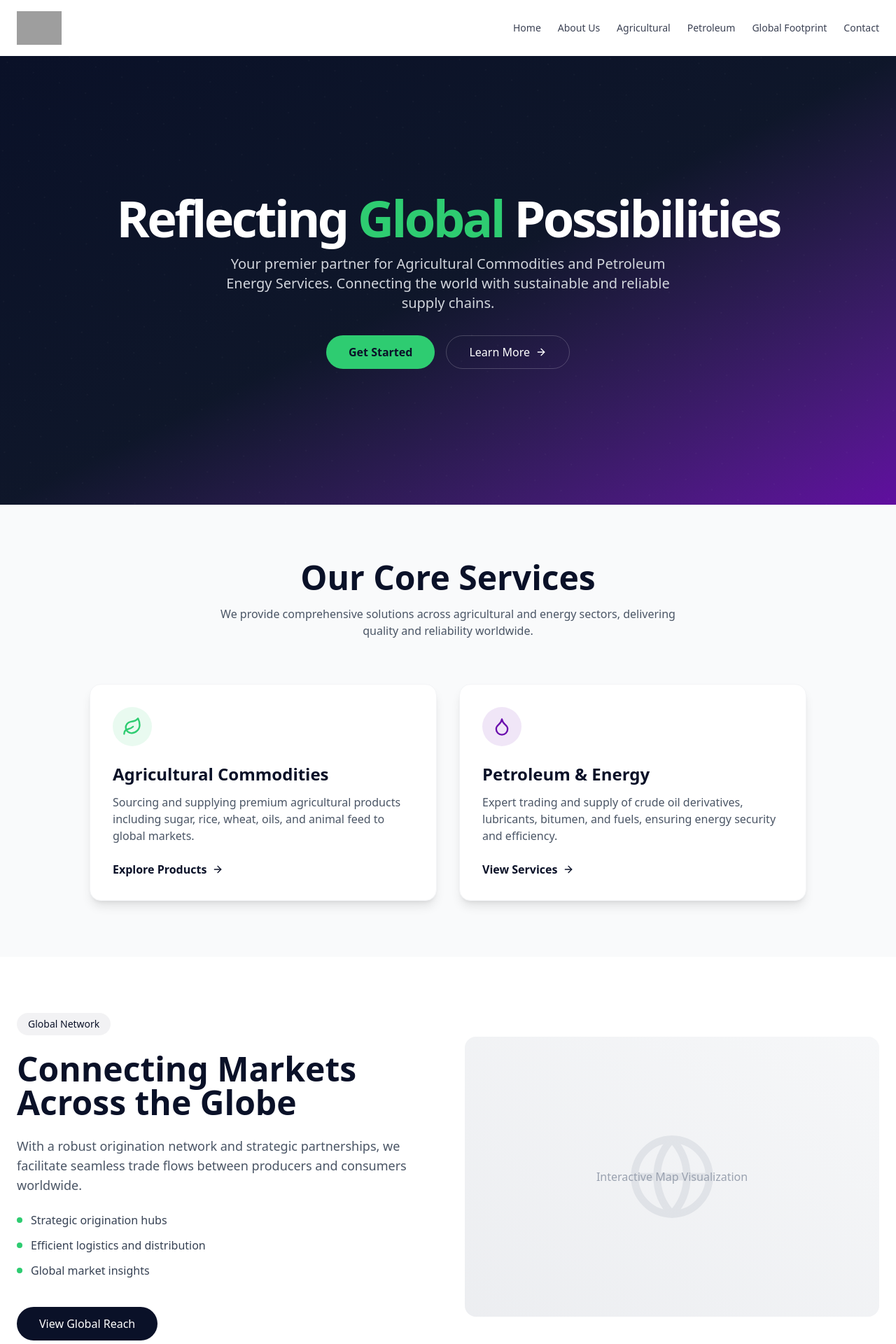
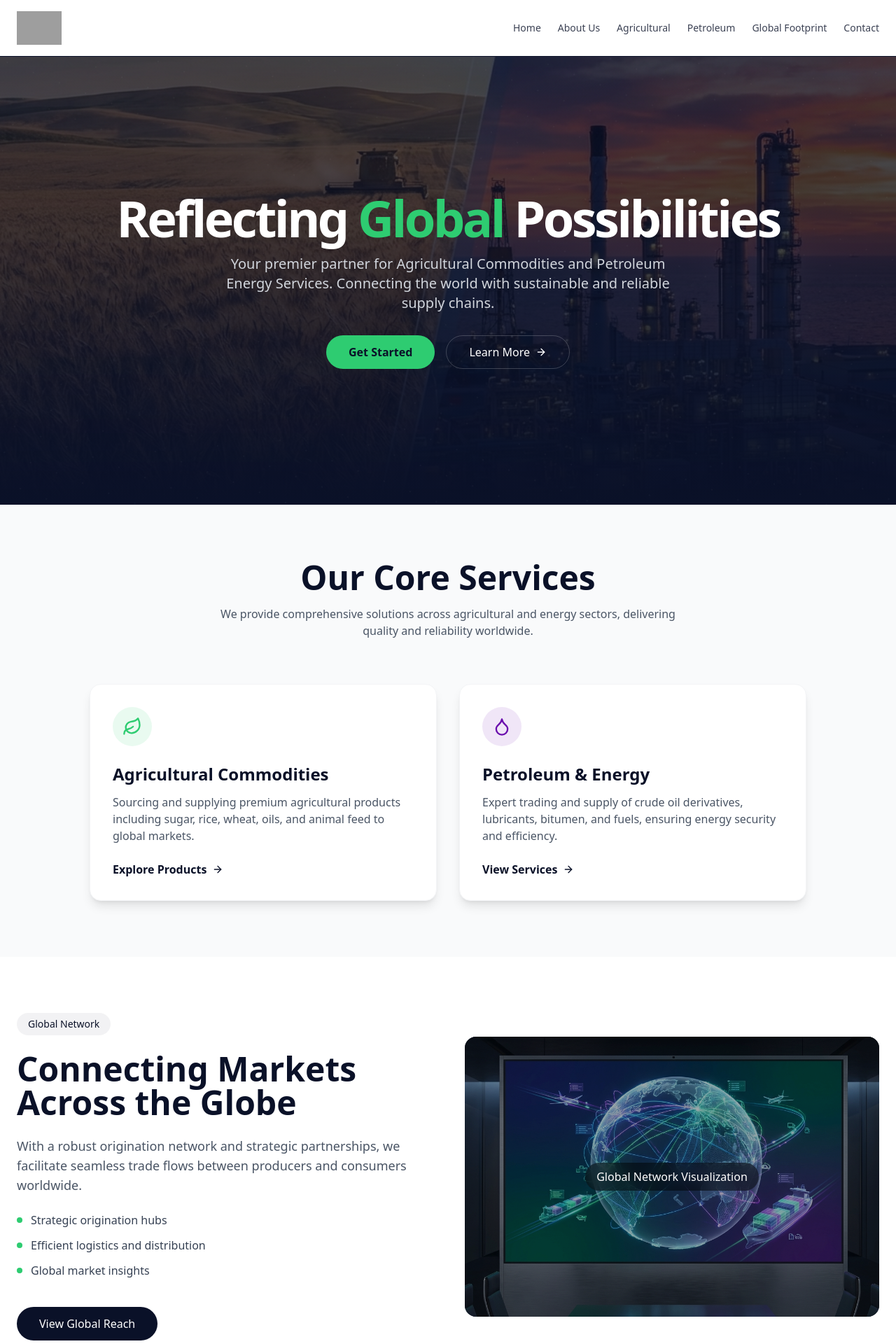
Before and after one commit to Fazilfazi991/prismcommodities, a Next.js app: page / in a window 1280 px wide. Shown: the top 1920 px of the page at 70% size. Built offline with nearby package versions, Linux system fonts and the light colour scheme; grey boxes are pictures that could not be loaded.

Commit message:
Enhancement: Add relevant images and Google Maps integration

```diff
--- a/src/app/about/page.tsx
+++ b/src/app/about/page.tsx
@@ -1,4 +1,5 @@
 import { Target, Eye, Heart, BarChart3, Globe2 } from "lucide-react";
+import Image from "next/image";
 
 export default function AboutPage() {
     return (
@@ -73,16 +74,24 @@ export default function AboutPage() {
                             </div>
                         </div>
 
-                        {/* Visual Placeholder */}
-                        <div className="bg-white p-2 rounded-2xl shadow-xl h-[400px] flex items-center justify-center bg-gradient-to-br from-gray-100 to-gray-200">
-                            <span className="text-gray-400 font-medium">[Image: Global Logistics Network]</span>
+                        {/* Integrated Network Visual */}
+                        <div className="relative bg-white rounded-2xl shadow-xl h-[400px] overflow-hidden">
+                            <Image
+                                src="/images/logistics-map.png"
+                                alt="Global Logistics Network"
+                                fill
+                                className="object-cover hover:scale-105 transition-transform duration-700"
+                            />
+                            <div className="absolute inset-0 bg-gradient-to-t from-black/60 to-transparent flex items-end p-8">
+                                <p className="text-white font-medium">Connecting continents with efficiency</p>
+                            </div>
+                        </div>           </div>
                 </div>
         </div>
-                </div>
-            </section>
+            </section >
 
-            {/* Expertise */}
-            <section className="py-20">
+        {/* Expertise */ }
+        < section className = "py-20" >
             <div className="container mx-auto px-4 md:px-6 text-center">
                 <h2 className="text-3xl font-bold text-primary mb-12">Unrivaled Expertise</h2>
                 <div className="max-w-4xl mx-auto">
@@ -94,7 +103,7 @@ export default function AboutPage() {
                     </p>
                 </div>
             </div>
-            </section>
-        </div>
+            </section >
+        </div >
     );
 }
--- a/src/app/contact/page.tsx
+++ b/src/app/contact/page.tsx
@@ -106,15 +106,18 @@ export default function ContactPage() {
                 </div>
             </section>
 
-            {/* Map Integration Placeholder */}
-            <section className="h-[400px] w-full bg-gray-200 relative">
-                <div className="absolute inset-0 flex items-center justify-center bg-gray-100">
-                    <div className="text-center">
-                        <MapPin className="h-12 w-12 text-gray-400 mx-auto mb-2" />
-                        <p className="text-gray-500 font-medium">Google Maps Integration</p>
-                        <p className="text-gray-400 text-sm">Sheikh Zayed Road, Dubai</p>
-                    </div>
-                </div>
+            {/* Map Integration */}
+            <section className="h-[450px] w-full bg-gray-100 relative">
+                <iframe
+                    src="https://www.google.com/maps/embed?pb=!1m18!1m12!1m3!1d3610.123456789!2d55.270782!3d25.196924!2m3!1f0!2f0!3f0!3m2!1i1024!2i768!4f13.1!3m3!1m2!1s0x3e5f433400000000%3A0x0000000000000000!2sEmarat%20Atrium!5e0!3m2!1sen!2sae!4v1600000000000!5m2!1sen!2sae&q=Emarat+Atrium,+Sheikh+Zayed+Road,+Dubai"
+                    width="100%"
+                    height="100%"
+                    style={{ border: 0 }}
+                    allowFullScreen={true}
+                    loading="lazy"
+                    title="Prism Commodities Location"
+                    className="absolute inset-0 grayscale hover:grayscale-0 transition-all duration-700"
+                ></iframe>
             </section>
         </div>
     );
--- a/src/app/page.tsx
+++ b/src/app/page.tsx
@@ -1,5 +1,6 @@
 import Hero from "@/components/Hero";
 import Link from "next/link";
+import Image from "next/image";
 import { ArrowRight, Leaf, Droplet, Globe } from "lucide-react";
 
 export default function Home() {
@@ -85,12 +86,16 @@ export default function Home() {
               </Link>
             </div>
 
-            {/* Visual Placeholder for Map */}
-            <div className="flex-1 w-full bg-gray-100 rounded-2xl h-[400px] flex items-center justify-center relative overflow-hidden group">
-              <div className="absolute inset-0 bg-gradient-to-tr from-gray-200 to-gray-50 opacity-50" />
-              <Globe className="h-32 w-32 text-gray-300 group-hover:scale-110 transition-transform duration-700" />
-              <div className="absolute inset-0 flex items-center justify-center">
-                <span className="text-gray-400 font-medium">Interactive Map Visualization</span>
+            {/* Global Map Visual */}
+            <div className="flex-1 w-full bg-gray-900 rounded-2xl h-[400px] flex items-center justify-center relative overflow-hidden group">
+              <Image
+                src="/images/logistics-map.png"
+                alt="Global Network Map"
+                fill
+                className="object-cover opacity-80 group-hover:scale-105 transition-transform duration-700"
+              />
+              <div className="absolute inset-0 flex items-center justify-center bg-black/20">
+                <span className="text-white font-medium bg-black/50 px-4 py-2 rounded-full backdrop-blur-sm">Global Network Visualization</span>
               </div>
             </div>
           </div>
--- a/src/components/Hero.tsx
+++ b/src/components/Hero.tsx
@@ -3,12 +3,22 @@
 import Link from "next/link";
 import { ArrowRight } from "lucide-react";
 import { motion } from "framer-motion";
+import Image from "next/image";
 
 export default function Hero() {
     return (
         <section className="relative h-[80vh] w-full overflow-hidden flex items-center justify-center bg-primary text-white">
-            {/* Background (Gradient or Image Placeholder) */}
-            <div className="absolute inset-0 bg-gradient-to-br from-primary via-[#0f172a] to-accent opacity-90 z-0" />
+            {/* Background Image */}
+            <div className="absolute inset-0 z-0">
+                <Image
+                    src="/images/hero-bg.png"
+                    alt="Agricultural fields and oil refinery collage"
+                    fill
+                    className="object-cover opacity-40 mix-blend-overlay"
+                    priority
+                />
+                <div className="absolute inset-0 bg-gradient-to-t from-primary via-primary/50 to-transparent" />
+            </div>
 
             {/* Decorative Elements */}
             <div className="absolute inset-0 z-0 overflow-hidden">
```
Also changed, not shown: public/images/hero-bg.png (added), public/images/logistics-map.png (added). Lines whose indentation alone changed are shown as unchanged.
